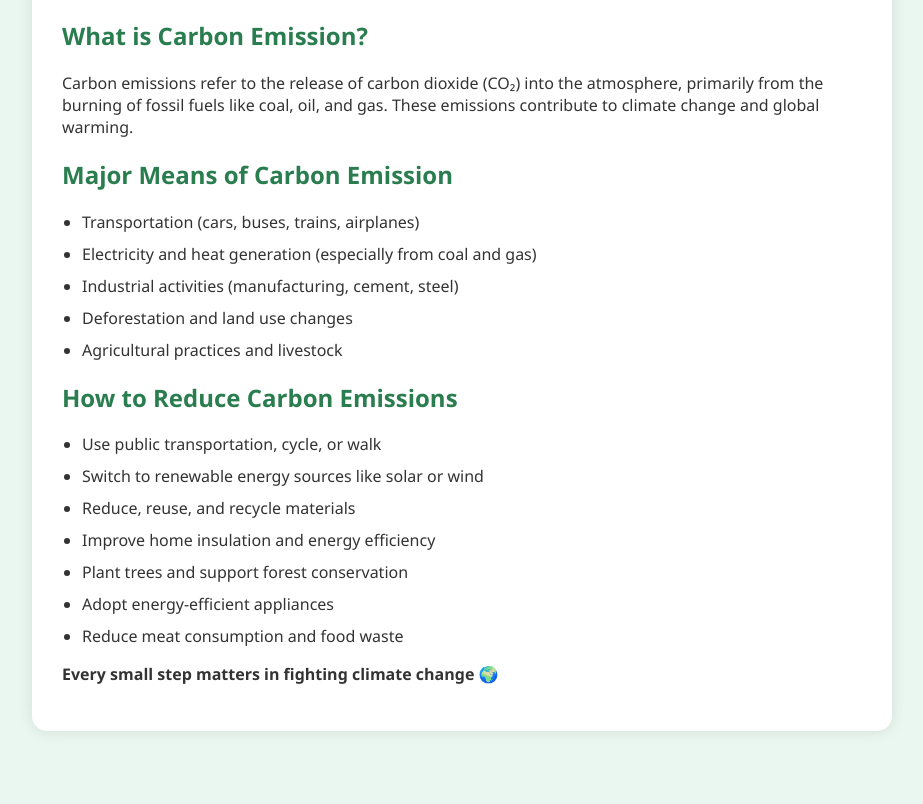
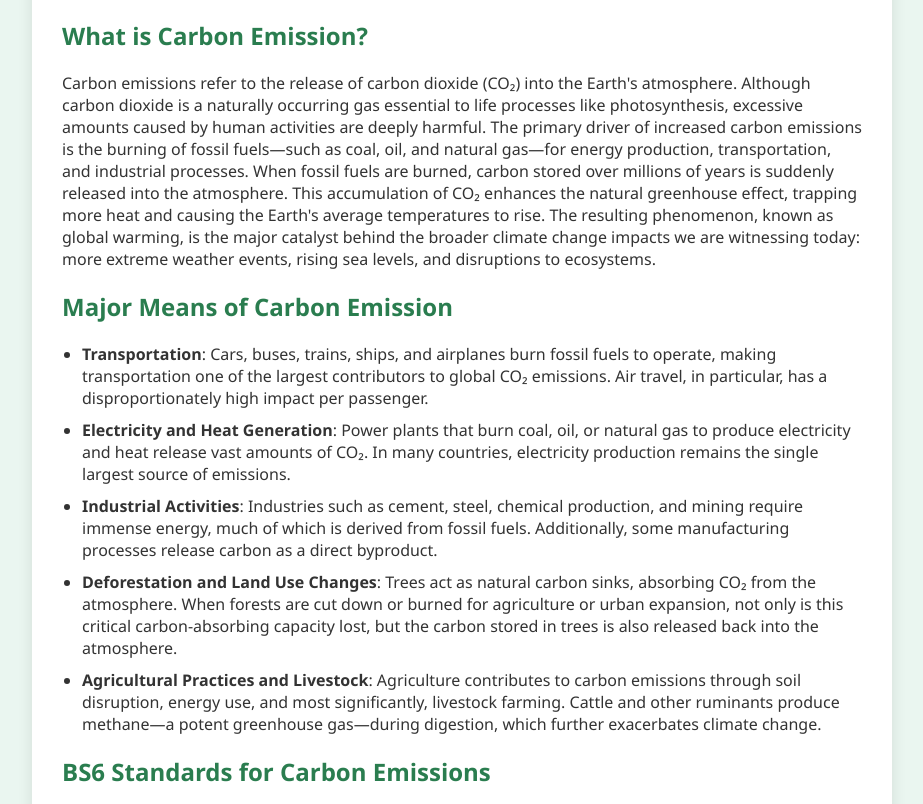
Before and after one commit to Anish-Dharma/EcoTrack, a plain HTML site: page aboutCarbon.html in a window 1280 px wide. Shown: the part 137-941 px from the top of the page, without its empty margins (178-1101 px from the left). Before the commit the page ends 908 px from the top, so only its background shows below. Drawn offline with Linux system fonts and the light colour scheme.

Commit message:
Update aboutCarbon.html

```diff
--- a/aboutCarbon.html
+++ b/aboutCarbon.html
@@ -32,6 +32,15 @@
     ul li {
       margin-bottom: 10px;
     }
+
+    a {
+      color: #2a7d4f;
+      text-decoration: none;
+    }
+
+    a:hover {
+      text-decoration: underline;
+    }
   </style>
 </head>
 <body>
@@ -40,29 +49,43 @@
     <h1>About Carbon Emission</h1>
 
     <h2>What is Carbon Emission?</h2>
-    <p>Carbon emissions refer to the release of carbon dioxide (CO₂) into the atmosphere, primarily from the burning of fossil fuels like coal, oil, and gas. These emissions contribute to climate change and global warming.</p>
+    <p>Carbon emissions refer to the release of carbon dioxide (CO₂) into the Earth's atmosphere. Although carbon dioxide is a naturally occurring gas essential to life processes like photosynthesis, excessive amounts caused by human activities are deeply harmful. The primary driver of increased carbon emissions is the burning of fossil fuels—such as coal, oil, and natural gas—for energy production, transportation, and industrial processes. When fossil fuels are burned, carbon stored over millions of years is suddenly released into the atmosphere. This accumulation of CO₂ enhances the natural greenhouse effect, trapping more heat and causing the Earth's average temperatures to rise. The resulting phenomenon, known as global warming, is the major catalyst behind the broader climate change impacts we are witnessing today: more extreme weather events, rising sea levels, and disruptions to ecosystems.</p>
 
     <h2>Major Means of Carbon Emission</h2>
     <ul>
-      <li>Transportation (cars, buses, trains, airplanes)</li>
-      <li>Electricity and heat generation (especially from coal and gas)</li>
-      <li>Industrial activities (manufacturing, cement, steel)</li>
-      <li>Deforestation and land use changes</li>
-      <li>Agricultural practices and livestock</li>
+      <li><strong>Transportation</strong>: Cars, buses, trains, ships, and airplanes burn fossil fuels to operate, making transportation one of the largest contributors to global CO₂ emissions. Air travel, in particular, has a disproportionately high impact per passenger.</li>
+      <li><strong>Electricity and Heat Generation</strong>: Power plants that burn coal, oil, or natural gas to produce electricity and heat release vast amounts of CO₂. In many countries, electricity production remains the single largest source of emissions.</li>
+      <li><strong>Industrial Activities</strong>: Industries such as cement, steel, chemical production, and mining require immense energy, much of which is derived from fossil fuels. Additionally, some manufacturing processes release carbon as a direct byproduct.</li>
+      <li><strong>Deforestation and Land Use Changes</strong>: Trees act as natural carbon sinks, absorbing CO₂ from the atmosphere. When forests are cut down or burned for agriculture or urban expansion, not only is this critical carbon-absorbing capacity lost, but the carbon stored in trees is also released back into the atmosphere.</li>
+      <li><strong>Agricultural Practices and Livestock</strong>: Agriculture contributes to carbon emissions through soil disruption, energy use, and most significantly, livestock farming. Cattle and other ruminants produce methane—a potent greenhouse gas—during digestion, which further exacerbates climate change.</li>
     </ul>
+
+    <h2>BS6 Standards for Carbon Emissions</h2>
+    <p>To combat rising vehicle-related pollution, India introduced the <strong>Bharat Stage VI (BS6) emission norms</strong> in 2020, leapfrogging directly from BS4 standards to BS6. These regulations align closely with the Euro 6 norms followed in Europe and aim to drastically reduce harmful emissions from vehicles. Under BS6, the permissible levels of pollutants like carbon monoxide (CO), hydrocarbons (HC), nitrogen oxides (NOx), and particulate matter (PM) have been significantly reduced. In particular, the sulfur content in fuel was slashed by nearly 80%, from 50 parts per million (ppm) in BS4 fuels to just 10 ppm in BS6 fuels, leading to cleaner combustion and lower carbon emissions. BS6 vehicles are equipped with advanced technologies like diesel particulate filters (DPF), selective catalytic reduction (SCR) systems, and onboard diagnostic (OBD) tools to continuously monitor emissions. By enforcing BS6 standards, India took a major step toward improving urban air quality, reducing health risks, and meeting its commitments under international climate agreements. Adoption of BS6-compliant vehicles not only helps in reducing visible air pollution but also plays a crucial role in minimizing individual carbon footprints.</p>
 
     <h2>How to Reduce Carbon Emissions</h2>
     <ul>
-      <li>Use public transportation, cycle, or walk</li>
-      <li>Switch to renewable energy sources like solar or wind</li>
-      <li>Reduce, reuse, and recycle materials</li>
-      <li>Improve home insulation and energy efficiency</li>
-      <li>Plant trees and support forest conservation</li>
-      <li>Adopt energy-efficient appliances</li>
-      <li>Reduce meat consumption and food waste</li>
+      <li><strong>Use Public Transportation, Cycle, or Walk</strong>: By choosing sustainable modes of transportation, individuals can significantly lower their personal carbon footprints. Even carpooling or using electric vehicles can make a notable difference.</li>
+      <li><strong>Switch to Renewable Energy Sources</strong>: Shifting to clean energy sources like solar, wind, geothermal, and hydroelectric power dramatically reduces reliance on carbon-intensive fuels.</li>
+      <li><strong>Reduce, Reuse, and Recycle Materials</strong>: The production and disposal of goods consume large amounts of energy. Reducing consumption, reusing items, and properly recycling materials help minimize resource extraction and energy use.</li>
+      <li><strong>Improve Home Insulation and Energy Efficiency</strong>: Simple changes like better insulation, using energy-efficient appliances, LED lighting, and smart thermostats can drastically lower household emissions.</li>
+      <li><strong>Plant Trees and Support Forest Conservation</strong>: Trees naturally absorb CO₂ from the atmosphere. Supporting reforestation efforts, protecting existing forests, and even planting trees in local communities contribute to larger carbon offset initiatives.</li>
+      <li><strong>Adopt Energy-Efficient Appliances</strong>: Appliances certified with high energy-efficiency ratings (like Energy Star) consume less electricity and therefore contribute to lower carbon emissions.</li>
+      <li><strong>Reduce Meat Consumption and Food Waste</strong>: Plant-based diets require fewer resources and result in lower emissions compared to meat-based diets. Additionally, minimizing food waste conserves the energy used in food production, transportation, and disposal.</li>
     </ul>
 
-    <p><strong>Every small step matters in fighting climate change 🌍</strong></p>
+    <p><strong>Every small action matters in fighting climate change 🌍</strong></p>
+
+    <h2>📚 Watch and Learn: Carbon Emissions & Climate Change</h2>
+    <ul>
+      <li><a href="https://www.youtube.com/watch?v=6yiTZm0y1YA" target="_blank">Climate 101: Carbon Dioxide – National Geographic</a></li>
+      <li><a href="https://www.youtube.com/watch?v=VbiRNT_gWUQ" target="_blank">What Happens If the World Warms Up By 2°C? – National Geographic</a></li>
+      <li><a href="https://www.youtube.com/watch?v=0yqgqGx2Tfo" target="_blank">The Race to Save Our World – Discovery Channel</a></li>
+      <li><a href="https://www.youtube.com/watch?v=oJAbATJCugs" target="_blank">Climate Change: The Facts – BBC Documentary</a></li>
+      <li><a href="https://www.youtube.com/watch?v=6Uk5GtfF3_g" target="_blank">How We Can Turn Carbon Dioxide Into Stone – TED-Ed</a></li>
+      <li><a href="https://www.youtube.com/watch?v=geT6aZx1XbI" target="_blank">The Story of Carbon Dioxide – TED-Ed</a></li>
+    </ul>
+
   </div>
 
 </body>
```
